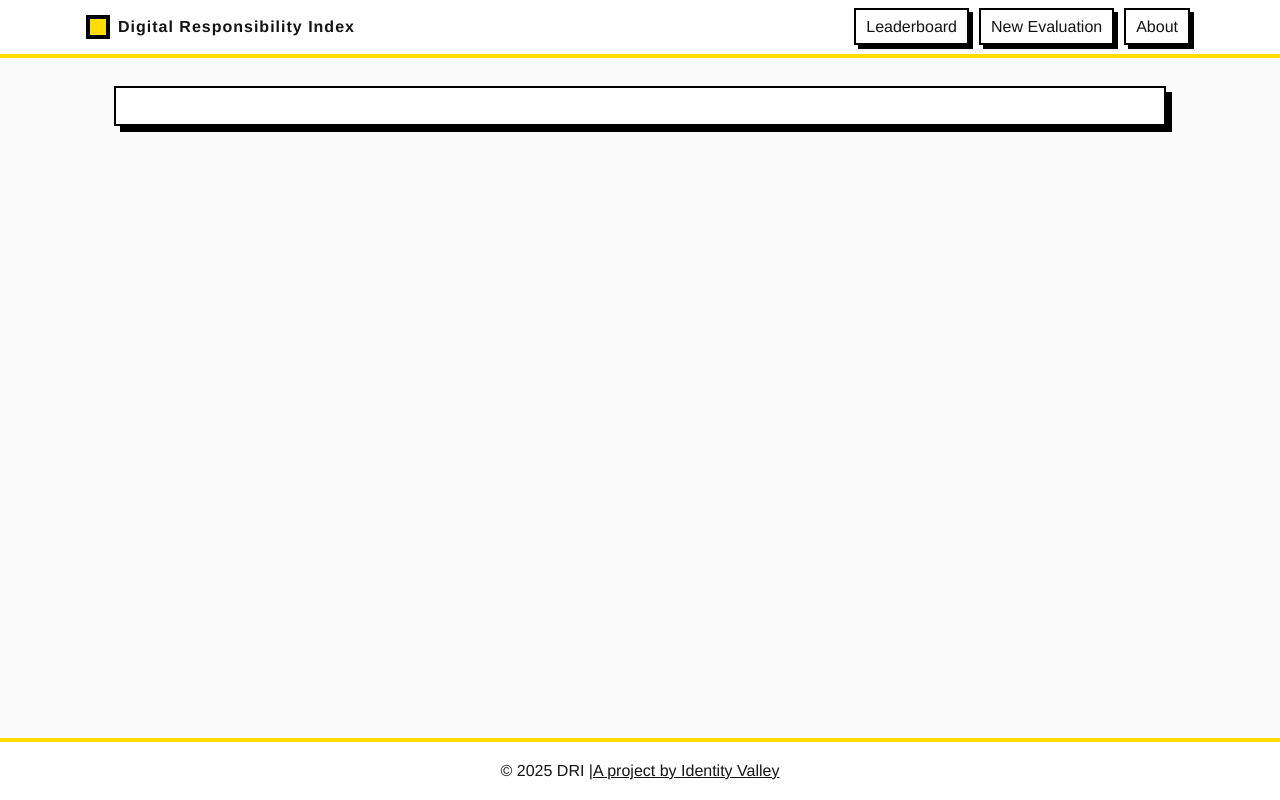
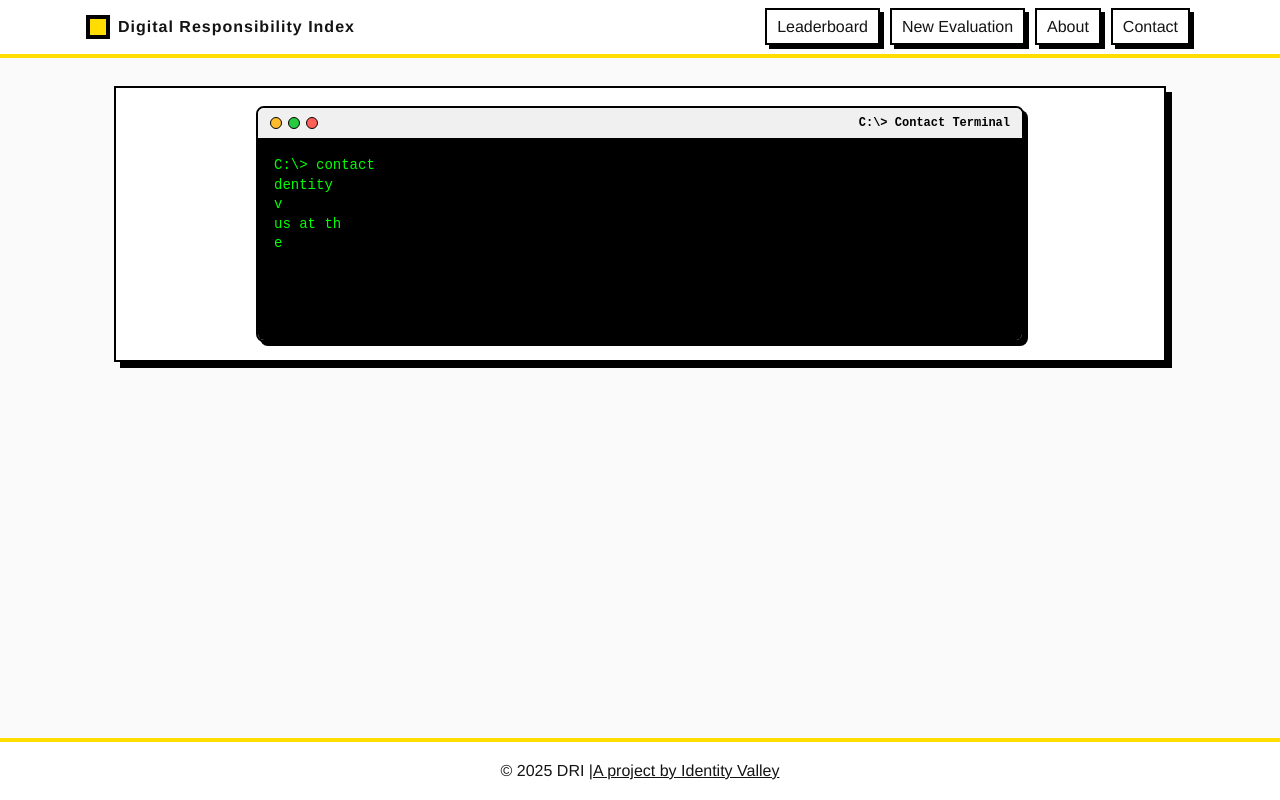
Before and after one commit to IdentityValley/IDVDRI, a React (Create React App) app in the folder frontend/: page /#/contact in a window 1280 px wide. Built offline with nearby package versions, Linux system fonts and the light colour scheme.

Commit message:
feat: add terminal-style contact page with typing animation

```diff
--- a/frontend/src/App.css
+++ b/frontend/src/App.css
@@ -208,6 +208,80 @@ button:active, .button:active { transform: translate(1px, 1px); box-shadow: 2px
   box-shadow: 2px 2px 0 #000;
 }
 
+/* Contact page styles */
+.contact-page {
+  max-width: 800px;
+  margin: 0 auto;
+  padding: 0 16px;
+}
+
+.terminal-window {
+  background: #fff;
+  border: 2px solid #000;
+  box-shadow: 4px 4px 0 #000;
+  border-radius: 8px;
+  overflow: hidden;
+  font-family: 'Courier New', monospace;
+}
+
+.terminal-header {
+  background: #f0f0f0;
+  border-bottom: 2px solid #000;
+  padding: 8px 12px;
+  display: flex;
+  align-items: center;
+  justify-content: space-between;
+}
+
+.terminal-controls {
+  display: flex;
+  gap: 6px;
+}
+
+.control-btn {
+  width: 12px;
+  height: 12px;
+  border: 1px solid #000;
+  border-radius: 50%;
+}
+
+.control-btn.minimize { background: #ffbd2e; }
+.control-btn.maximize { background: #28ca42; }
+.control-btn.close { background: #ff5f57; }
+
+.terminal-title {
+  font-weight: 600;
+  font-size: 12px;
+  color: #000;
+}
+
+.terminal-body {
+  background: #000;
+  color: #00ff00;
+  padding: 16px;
+  min-height: 200px;
+}
+
+.terminal-content {
+  margin: 0;
+  font-family: 'Courier New', monospace;
+  font-size: 14px;
+  line-height: 1.4;
+  white-space: pre-wrap;
+  word-wrap: break-word;
+}
+
+.cursor {
+  background: #00ff00;
+  color: #000;
+  animation: blink 1s infinite;
+}
+
+@keyframes blink {
+  0%, 50% { opacity: 1; }
+  51%, 100% { opacity: 0; }
+}
+
 /* About page styles */
 .about-page { max-width: 800px; margin: 0 auto; padding: 0 16px; }
 
--- a/frontend/src/App.js
+++ b/frontend/src/App.js
@@ -5,6 +5,7 @@ import Leaderboard from './components/Leaderboard';
 import CompanyProfile from './components/CompanyProfile';
 import NewEvaluation from './components/NewEvaluation';
 import About from './components/About';
+import Contact from './components/Contact';
 
 function App() {
   return (
@@ -22,6 +23,7 @@ function App() {
                 <li><Link to="/">Leaderboard</Link></li>
                 <li><Link to="/new-evaluation">New Evaluation</Link></li>
                 <li><Link to="/about">About</Link></li>
+                <li><Link to="/contact">Contact</Link></li>
               </ul>
             </nav>
           </div>
@@ -34,6 +36,7 @@ function App() {
                 <Route path="/company/:companyId" element={<CompanyProfile />} />
                 <Route path="/new-evaluation" element={<NewEvaluation />} />
                 <Route path="/about" element={<About />} />
+                <Route path="/contact" element={<Contact />} />
               </Routes>
             </section>
           </div>
--- /dev/null
+++ b/frontend/src/components/Contact.js
@@ -0,0 +1,74 @@
+import React, { useState, useEffect } from 'react';
+
+function Contact() {
+  const [displayedText, setDisplayedText] = useState('');
+  const [showCursor, setShowCursor] = useState(true);
+  const [currentLine, setCurrentLine] = useState(0);
+  const [isTyping, setIsTyping] = useState(true);
+
+  const terminalContent = [
+    { command: 'contact', output: 'Contact Information:' },
+    { command: '', output: 'Email: info@identityvalley.org' },
+    { command: 'help', output: 'For inquiries about the Digital Responsibility Ranking' },
+    { command: '', output: 'system, please contact us at the email address above.' }
+  ];
+
+  useEffect(() => {
+    if (!isTyping) return;
+
+    const typeText = () => {
+      if (currentLine < terminalContent.length) {
+        const currentItem = terminalContent[currentLine];
+        const fullText = currentItem.command ? `C:\\> ${currentItem.command}` : currentItem.output;
+
+        if (displayedText.length < fullText.length) {
+          setDisplayedText(prev => prev + fullText[displayedText.length]);
+        } else {
+          // Move to next line after a delay
+          setTimeout(() => {
+            setCurrentLine(prev => prev + 1);
+            setDisplayedText(prev => prev + '\n');
+          }, 500);
+        }
+      } else {
+        // All content typed, stop typing
+        setIsTyping(false);
+      }
+    };
+
+    const timer = setTimeout(typeText, 50);
+    return () => clearTimeout(timer);
+  }, [displayedText, currentLine, isTyping, terminalContent]);
+
+  useEffect(() => {
+    // Cursor blinking effect
+    const cursorTimer = setInterval(() => {
+      setShowCursor(prev => !prev);
+    }, 500);
+
+    return () => clearInterval(cursorTimer);
+  }, []);
+
+  return (
+    <div className="contact-page">
+      <div className="terminal-window">
+        <div className="terminal-header">
+          <div className="terminal-controls">
+            <div className="control-btn minimize"></div>
+            <div className="control-btn maximize"></div>
+            <div className="control-btn close"></div>
+          </div>
+          <div className="terminal-title">C:\> Contact Terminal</div>
+        </div>
+        <div className="terminal-body">
+          <pre className="terminal-content">
+            {displayedText}
+            {showCursor && <span className="cursor">█</span>}
+          </pre>
+        </div>
+      </div>
+    </div>
+  );
+}
+
+export default Contact;
```
